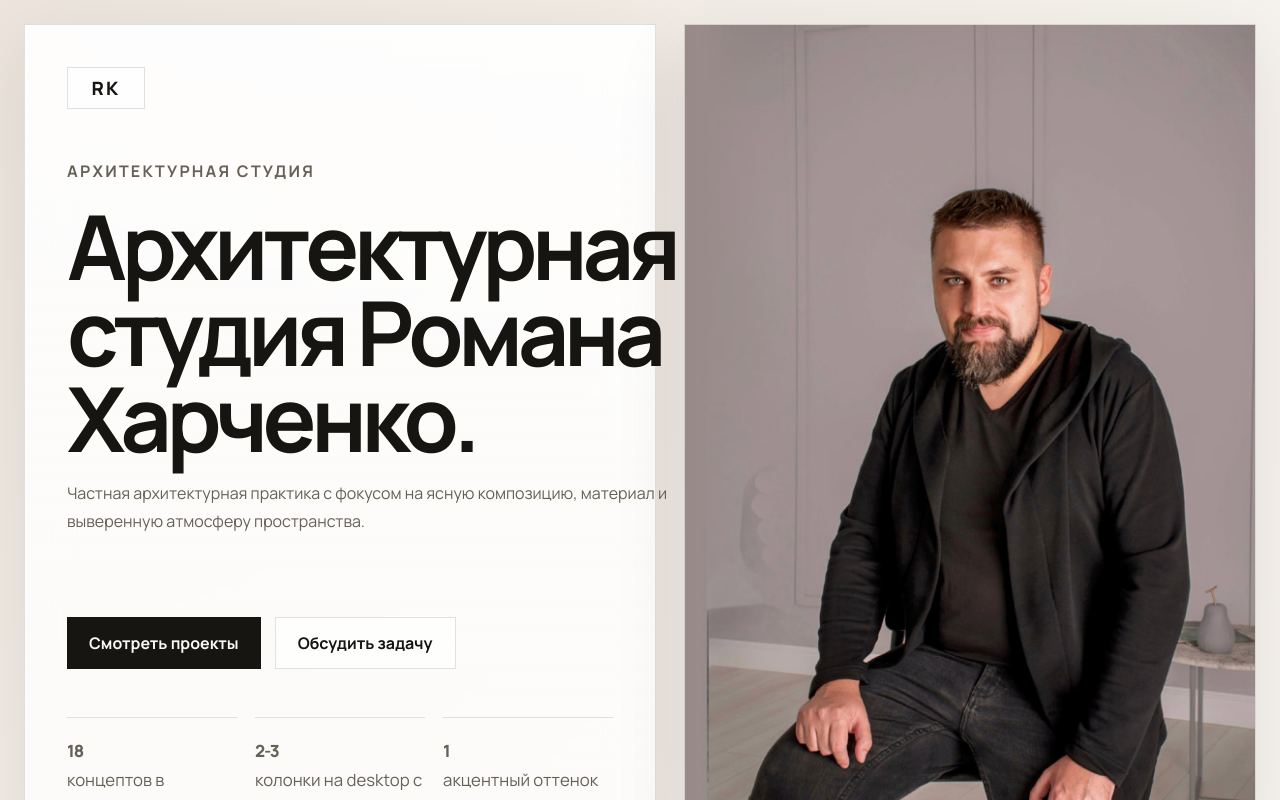
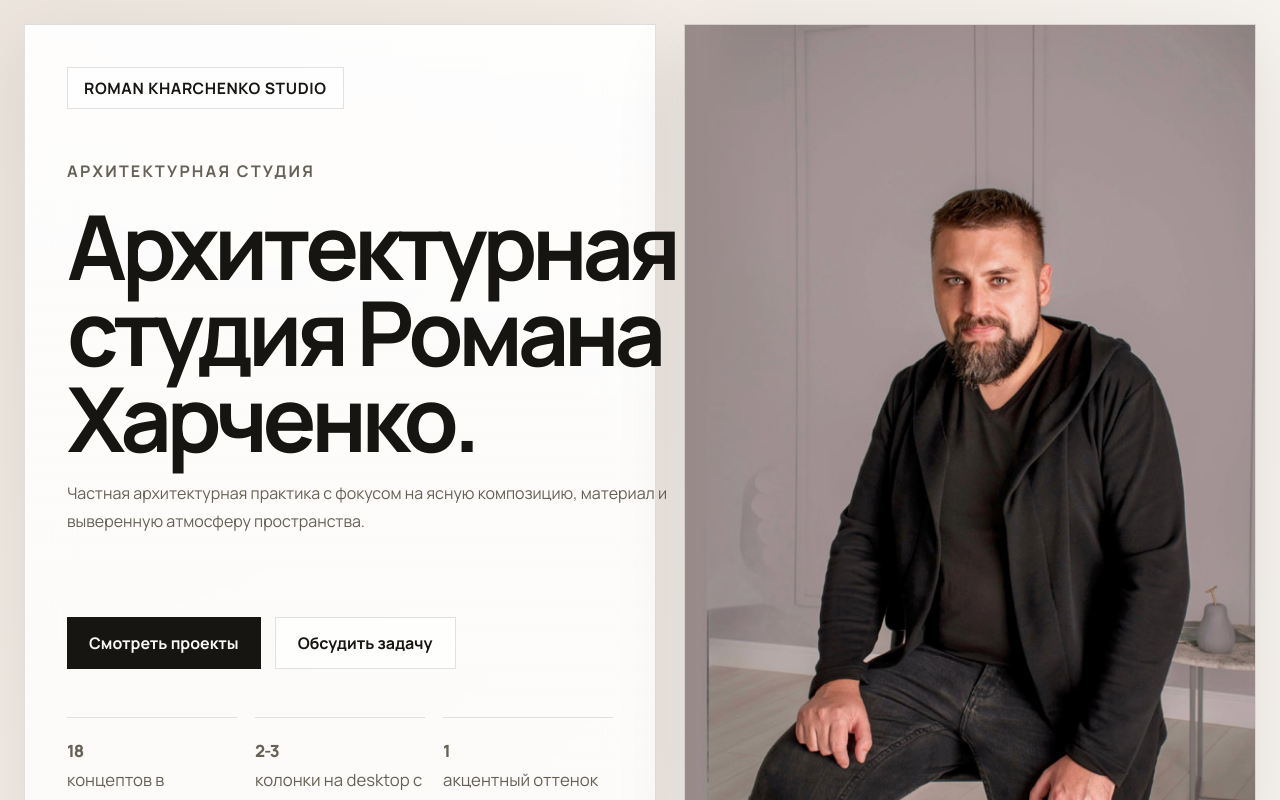
Before and after one commit to ux-tony/rx, a Next.js app: page / in a window 1280 px wide. Shown: the top 800 px of the page. Built offline with nearby package versions, Linux system fonts and the light colour scheme; no server answers.

Commit message:
Load site settings from Sanity

```diff
--- a/app/(site)/page.tsx
+++ b/app/(site)/page.tsx
@@ -4,11 +4,14 @@ import { FaqSection } from "@/components/faq-section";
 import { HeroSection } from "@/components/hero-section";
 import { ProjectCard } from "@/components/project-card";
 import { SectionHeading } from "@/components/section-heading";
+import { getSiteSettings } from "@/lib/sanity/get-site-settings";
 
-export default function HomePage() {
+export default async function HomePage() {
+  const siteSettings = await getSiteSettings();
+
   return (
     <main className="page-shell">
-      <HeroSection metrics={metrics} />
+      <HeroSection metrics={metrics} siteSettings={siteSettings} />
 
       <section className="content-section" id="projects">
         <SectionHeading
@@ -54,7 +57,10 @@ export default function HomePage() {
       </section>
 
       <FaqSection items={faqItems} />
-      <ContactStrip />
+      <ContactStrip
+        contactEmail={siteSettings?.contactEmail}
+        contactPhone={siteSettings?.contactPhone}
+      />
     </main>
   );
 }
--- a/app/globals.css
+++ b/app/globals.css
@@ -92,9 +92,10 @@ img {
   min-height: 42px;
   padding: 0 16px;
   border: 1px solid var(--line);
-  font-size: 1.15rem;
-  font-weight: 800;
-  letter-spacing: 0.12em;
+  max-width: 100%;
+  font-size: 0.98rem;
+  font-weight: 700;
+  letter-spacing: 0.04em;
   color: var(--foreground);
   background: rgba(255, 255, 255, 0.52);
 }
--- a/components/contact-strip.tsx
+++ b/components/contact-strip.tsx
@@ -1,4 +1,13 @@
-export function ContactStrip() {
+type ContactStripProps = {
+  contactEmail?: string | null;
+  contactPhone?: string | null;
+};
+
+export function ContactStrip({ contactEmail, contactPhone }: ContactStripProps) {
+  const email = contactEmail || "studio@rx-architect.test";
+  const phone = contactPhone || "+7 (999) 000-00-00";
+  const phoneHref = `tel:${phone.replace(/[^\d+]/g, "")}`;
+
   return (
     <section className="contact-strip" id="contact">
       <p className="eyebrow">Контакт</p>
@@ -9,11 +18,11 @@ export function ContactStrip() {
       </p>
 
       <div className="contact-actions">
-        <a className="button-primary" href="mailto:studio@rx-architect.test">
-          studio@rx-architect.test
+        <a className="button-primary" href={`mailto:${email}`}>
+          {email}
         </a>
-        <a className="button-secondary" href="tel:+79990000000">
-          +7 (999) 000-00-00
+        <a className="button-secondary" href={phoneHref}>
+          {phone}
         </a>
       </div>
     </section>
--- a/components/hero-section.tsx
+++ b/components/hero-section.tsx
@@ -1,28 +1,34 @@
 import Image from "next/image";
 import type { Metric } from "@/data/site-data";
 import architectPhoto from "@/img/Foto001.jpg";
+import type { SiteSettings } from "@/lib/sanity/get-site-settings";
 
 type HeroSectionProps = {
   metrics: Metric[];
+  siteSettings?: SiteSettings | null;
 };
 
-export function HeroSection({ metrics }: HeroSectionProps) {
+export function HeroSection({ metrics, siteSettings }: HeroSectionProps) {
+  const studioName = siteSettings?.studioName || "Roman Kharchenko Studio";
+  const heroTitle = siteSettings?.heroTitle || "Архитектурная студия Романа Харченко.";
+  const heroDescription =
+    siteSettings?.heroDescription ||
+    "Частная архитектурная практика с фокусом на ясную композицию, материал и выверенную атмосферу пространства.";
+  const architectPhotoSrc = siteSettings?.architectPhotoUrl || architectPhoto;
+
   return (
     <section className="hero">
       <div className="hero-copy">
         <div className="hero-topline">
-          <div className="logo-mock" aria-label="Логотип студии">
-            RK
+          <div className="logo-mock" aria-label="Название студии">
+            {studioName}
           </div>
         </div>
 
         <div className="section-heading">
           <p className="eyebrow">Архитектурная студия</p>
-          <h1>Архитектурная студия Романа Харченко.</h1>
-          <p>
-            Частная архитектурная практика с фокусом на ясную композицию, материал и выверенную
-            атмосферу пространства.
-          </p>
+          <h1>{heroTitle}</h1>
+          <p>{heroDescription}</p>
         </div>
 
         <div className="hero-actions">
@@ -46,7 +52,7 @@ export function HeroSection({ metrics }: HeroSectionProps) {
 
       <div className="hero-visual">
         <Image
-          src={architectPhoto}
+          src={architectPhotoSrc}
           alt="Портрет архитектора"
           className="hero-portrait"
           fill
--- /dev/null
+++ b/lib/sanity/client.ts
@@ -0,0 +1,9 @@
+import { createClient } from "next-sanity";
+import { sanityDataset, sanityProjectId } from "@/sanity/env";
+
+export const sanityClient = createClient({
+  projectId: sanityProjectId,
+  dataset: sanityDataset,
+  apiVersion: "2026-04-24",
+  useCdn: false
+});
--- /dev/null
+++ b/lib/sanity/get-site-settings.ts
@@ -0,0 +1,20 @@
+import { cache } from "react";
+import { sanityClient } from "@/lib/sanity/client";
+import { siteSettingsQuery } from "@/lib/sanity/queries";
+
+export type SiteSettings = {
+  studioName?: string;
+  heroTitle?: string;
+  heroDescription?: string;
+  contactEmail?: string;
+  contactPhone?: string;
+  architectPhotoUrl?: string;
+};
+
+export const getSiteSettings = cache(async (): Promise<SiteSettings | null> => {
+  try {
+    return await sanityClient.fetch<SiteSettings | null>(siteSettingsQuery);
+  } catch {
+    return null;
+  }
+});
--- /dev/null
+++ b/lib/sanity/queries.ts
@@ -0,0 +1,12 @@
+import { groq } from "next-sanity";
+
+export const siteSettingsQuery = groq`
+  *[_type == "siteSettings"][0]{
+    studioName,
+    heroTitle,
+    heroDescription,
+    contactEmail,
+    contactPhone,
+    "architectPhotoUrl": architectPhoto.asset->url
+  }
+`;
```
